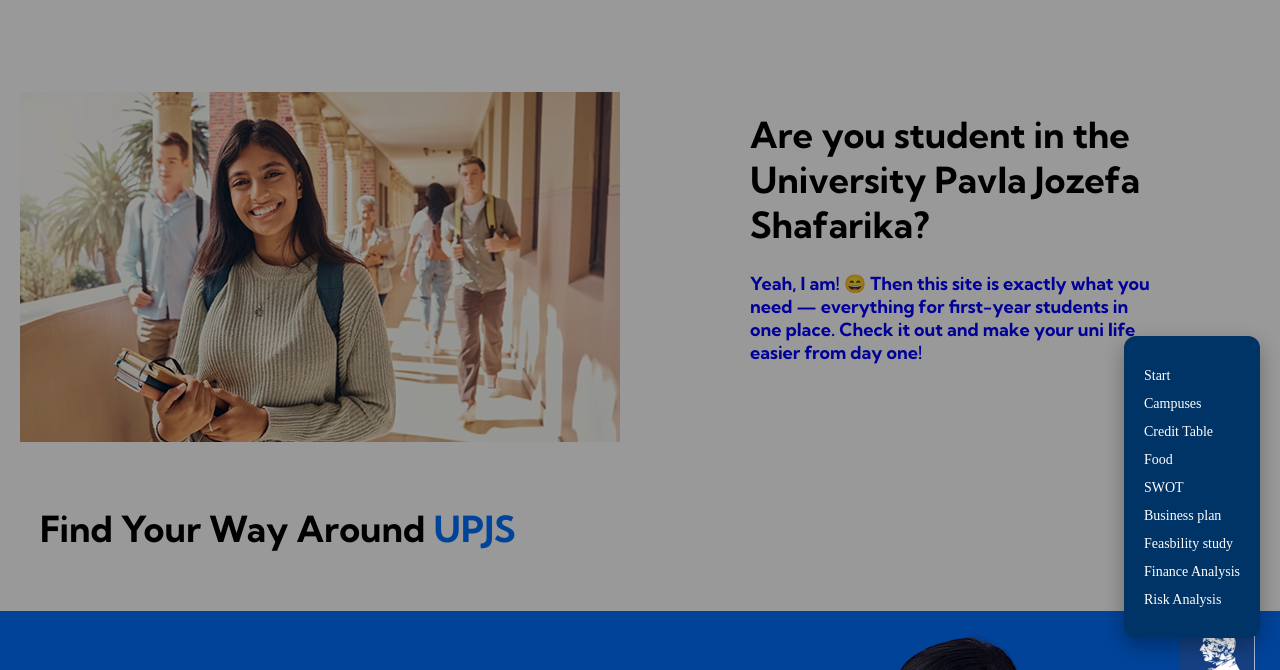
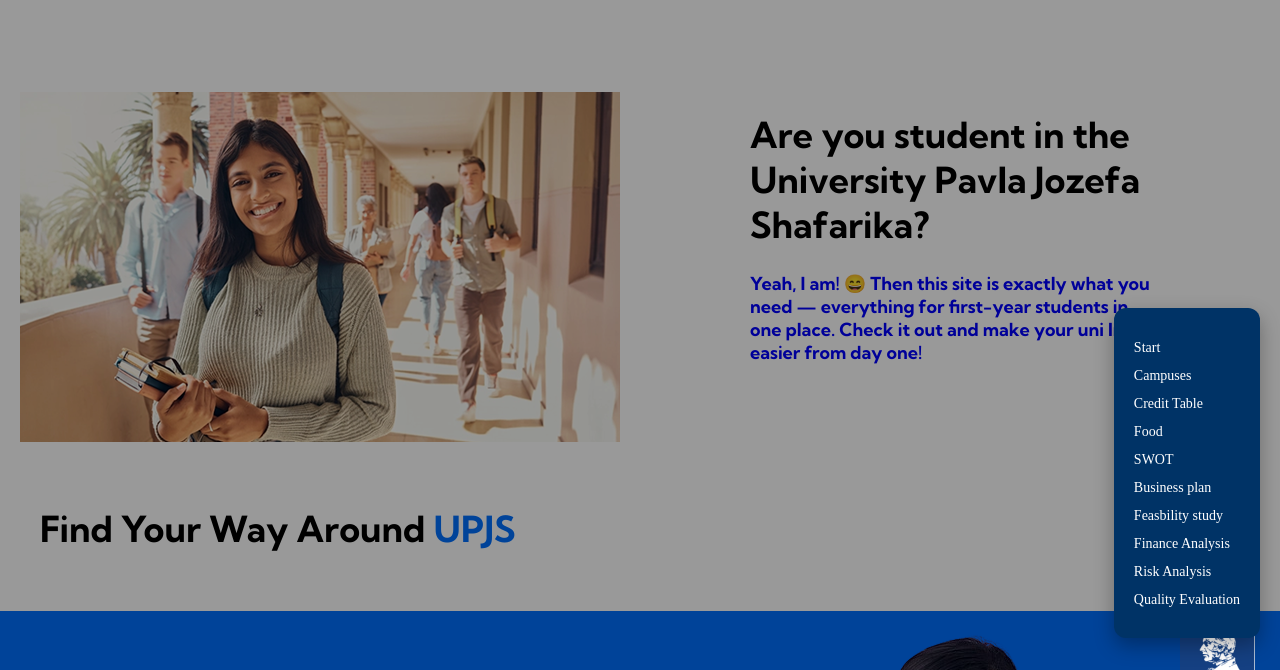
Before and after one commit to Kairzhan000/upjs, a website: page index.html in a window 1280 px wide. Both pictures are taken after a click on the element 1217 px from the left and 740 px from the top of the page. Shown: the part 82-752 px from the top of the page. Drawn offline with Linux system fonts and the light colour scheme; files whose address does not match are found by name.

Commit message:
Prezent add

```diff
--- a/index.html
+++ b/index.html
@@ -236,6 +236,7 @@
     <li><a href="./feasbility.html">Feasbility study</a></li>
     <li><a href="./finance.html">Finance Analysis</a></li>
     <li><a href="./analyzRyzok.html">Risk Analysis</a></li>
+    <li><a href="./quality.html">Quality Evaluation</a></li>
   </ul>
 </div>
 
```
